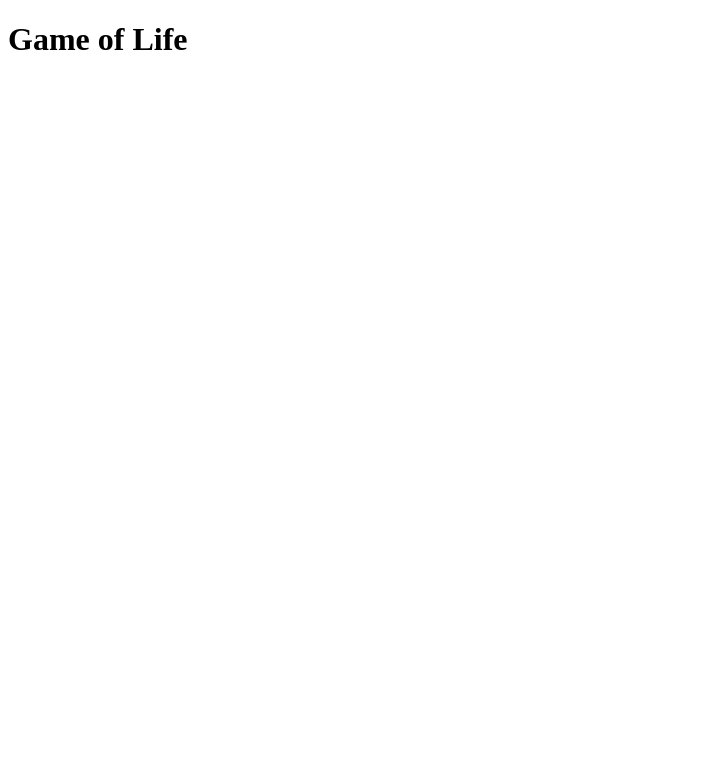
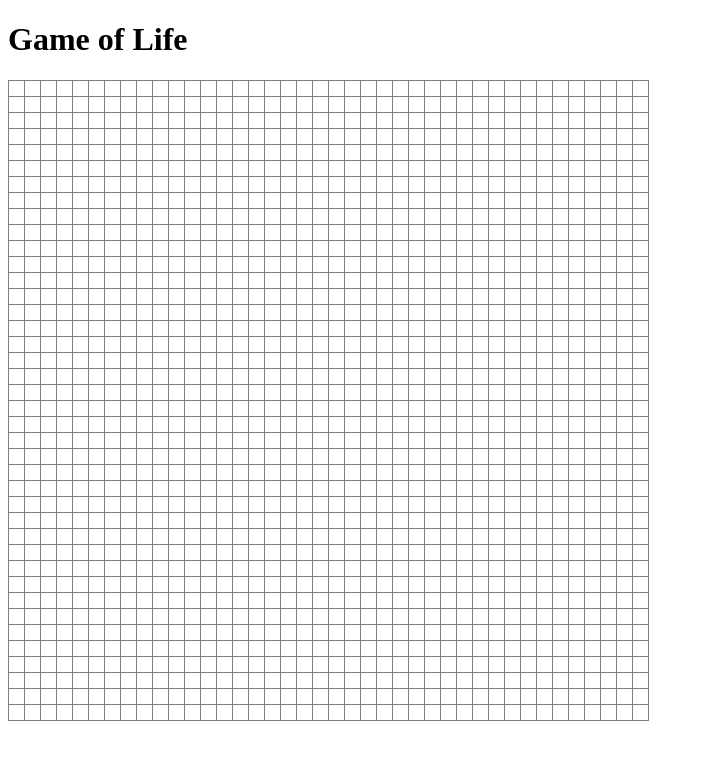
Before and after one commit to TimJentzsch/game-of-life, a plain HTML site: page index.html in a window 1280 px wide. Shown: the whole page, without its empty margins (0-704 px from the left). Drawn offline with Linux system fonts and the light colour scheme.

Commit message:
Add basic board rendering

```diff
--- /dev/null
+++ b/index.css
@@ -0,0 +1,21 @@
+.gol-board, .gol-row, .gol-cell {
+    border-collapse: collapse;
+    border-spacing: 0px;
+    border: 0px solid;
+    padding: 0px;
+    margin: 0px;
+}
+
+.gol-cell {
+    width: 15px;
+    height: 15px;
+    border: 1px solid gray;
+}
+
+.dead {
+    background-color: white;
+}
+
+.alive {
+    background-color: black;
+}
--- a/index.html
+++ b/index.html
@@ -2,9 +2,16 @@
 <html>
   <head>
     <title>Game of Life</title>
+    <meta charset="UTF-8" />
+
+    <link rel="stylesheet" href="index.css">
+    <script src="index.js"></script>
   </head>
   <body>
     <h1>Game of Life</h1>
     <div id="board"></div>
+    <script>
+      init(40, 40);
+    </script>
   </body>
 </html>
--- a/index.js
+++ b/index.js
@@ -0,0 +1,62 @@
+/** The ID of the board div element. */
+const BOARD_ELEMENT_ID = 'board';
+
+function init(rows, columns) {
+    console.debug('Initializing.');
+    const board = initBoard(rows, columns);
+    render(board);
+}
+
+/**
+ * Initializes the game board.
+ * @param {number} rows The number of rows.
+ * @param {number} columns The number of columns.
+ * @returns {boolean[][]} The 2D array representing the game board.
+ */
+function initBoard(rows, columns) {
+    console.debug('Initializing board.');
+    const board = [];
+
+    for (let i = 0; i < rows; i++) {
+        let row = [];
+
+        for (let j = 0; j < columns; j++) {
+            row.push(false);
+        }
+
+        board.push(row);
+    }
+
+    return board;
+}
+
+/**
+ * Renders the given game board.
+ * @param {boolean[][]} board - The game board to render.
+ */
+function render(board) {
+    const boardDiv = document.getElementById(BOARD_ELEMENT_ID);
+
+    const table = document.createElement('table');
+    table.classList.add('gol-board');
+
+    board.forEach((row) => {
+        const tr = document.createElement('tr');
+        tr.classList.add('gol-row');
+
+        row.forEach((cell) => {
+            console.debug('Creating cell');
+            const td = document.createElement('td');
+
+            const status = cell ? 'alive' : 'dead';
+            td.classList.add('gol-cell', status);
+
+            tr.appendChild(td);
+        });
+
+        table.appendChild(tr);
+    });
+
+    boardDiv.innerHTML = '';
+    boardDiv.appendChild(table);
+}
```
Lines whose indentation alone changed are shown as unchanged.
